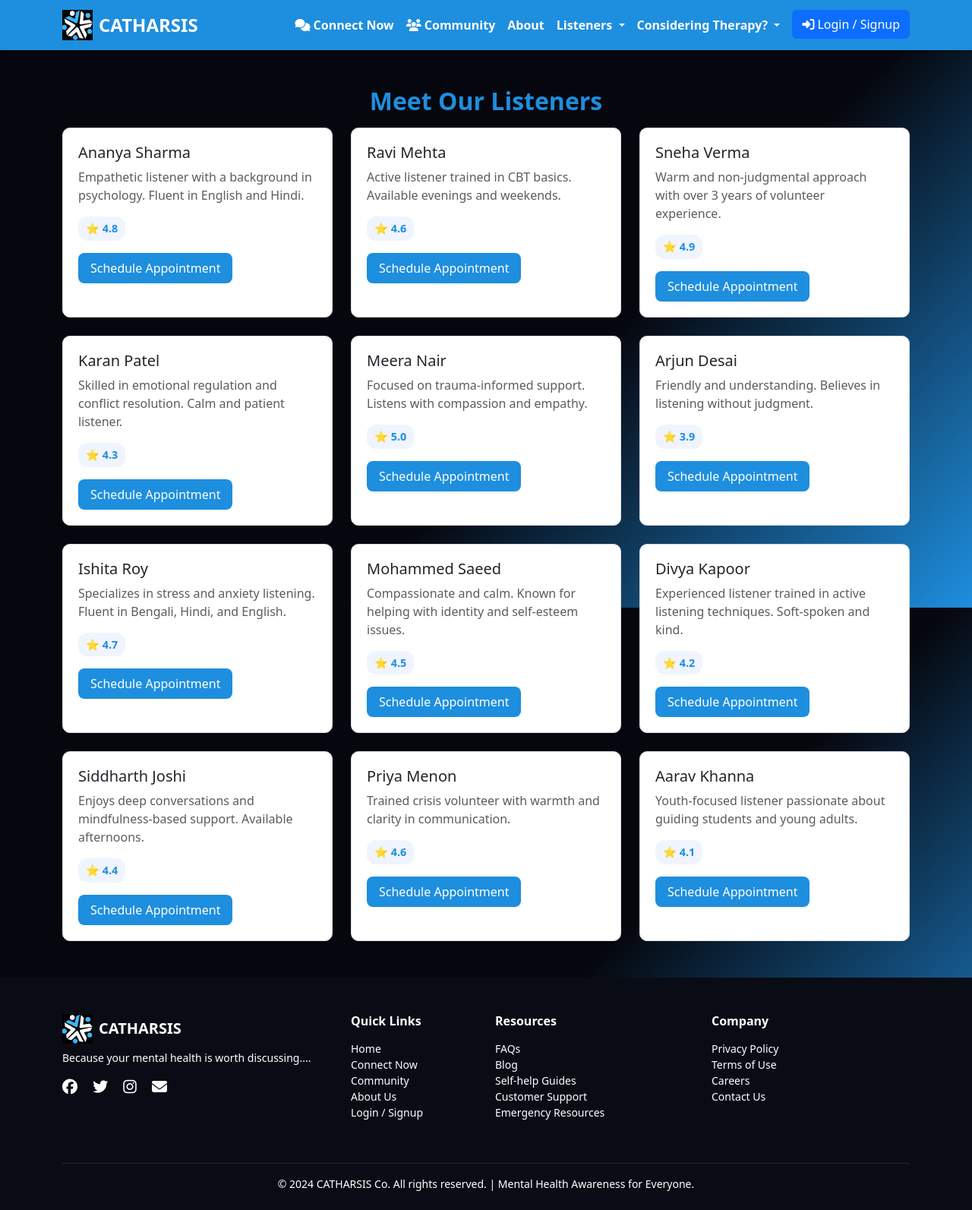
After one commit to shresthapal2808/Catharsis, a Django app: page /listeners/profile/ in a window 1280 px wide. The commit adds this page. Shown: the whole page at 76% size. Run offline with Django 5.2, Linux system fonts and the light colour scheme.

Commit message:
Applied changes to navbar, added some more pages

```diff
--- a/catharsis/admin.py
+++ b/catharsis/admin.py
@@ -2,5 +2,6 @@ from django.contrib import admin
 from .models import SurveyResponse
 
 
+
 # Register your models here.
 admin.site.register(SurveyResponse)
--- a/catharsis/models.py
+++ b/catharsis/models.py
@@ -1,4 +1,5 @@
 from django.db import models
+from django.contrib.auth.models import User
 
 class SurveyResponse(models.Model):
     age_group = models.CharField(max_length=50)
--- a/catharsis/templates/catharsis/base.html
+++ b/catharsis/templates/catharsis/base.html
@@ -36,8 +36,27 @@
                     <li class="nav-item"><a class="nav-link" href="{% url 'connect' %}"><i class="fa fa-comments me-1"></i>Connect Now</a></li>
                     <li class="nav-item"><a class="nav-link" href="{% url 'community' %}"><i class="fa fa-users me-1"></i>Community</a></li>
                     <li class="nav-item"><a class="nav-link" href="{% url 'about' %}">About</a></li>
-                    <li class="nav-item"><a class="nav-link" href= "/welcome/">Listeners</a></li>
-                    <li class="nav-item"><a class="nav-link" href= "/welcome/">Therapists</a></li>
+                    <li class="nav-item dropdown">
+                        <a class="nav-link dropdown-toggle" href="#" id="listenerDropdown" role="button" data-bs-toggle="dropdown" aria-expanded="false">
+                          Listeners
+                        </a>
+                        <ul class="dropdown-menu" aria-labelledby="listenerDropdown">
+                          <li><a class="dropdown-item" href="{% url 'listener_profile' %}">Listener Profile</a></li>
+                          <li><a class="dropdown-item" href="{% url 'listener_ratings' %}">Ratings</a></li>
+                          <li><a class="dropdown-item" href="{% url 'listener_experience' %}">Experience</a></li>
+                        </ul>
+                      </li>
+
+                    <li class="nav-item dropdown">
+                        <a class="nav-link dropdown-toggle" href="#" id="therapyDropdown" role="button" data-bs-toggle="dropdown" aria-expanded="false">
+                          Considering Therapy?
+                        </a>
+                        <ul class="dropdown-menu" aria-labelledby="therapyDropdown">
+                          <li><a class="dropdown-item" href="{% url 'audio_therapy' %}">Audio Therapy</a></li>
+                          <li><a class="dropdown-item" href="{% url 'video_therapy' %}">Video Therapy</a></li>
+                          <li><a class="dropdown-item" href="{% url 'chat_therapy' %}">Therapy through Chatting</a></li>
+                        </ul>
+                      </li>
                     <li class="nav-item ms-2">
                         <a class="btn btn-primary" href="login/"><i class="fa fa-sign-in-alt me-1"></i>Login / Signup</a>
                     </li>
--- /dev/null
+++ b/catharsis/templates/catharsis/listener_profile.html
@@ -0,0 +1,212 @@
+{% extends 'catharsis/base.html' %}
+{% load static %}
+
+{% block content %}
+<link href="https://cdn.jsdelivr.net/npm/bootstrap@5.3.3/dist/css/bootstrap.min.css" rel="stylesheet">
+
+<style>
+
+   html, body {
+        height: 100%;
+        margin: 0;
+        background: linear-gradient(135deg, #06070e 60%, #1e8ede 100%);
+        background-attachment: fixed;
+        background-repeat: no-repeat;
+    }
+
+  .listener-card {
+    border: 1px solid #ddd;
+    border-radius: 10px;
+    padding: 20px;
+    transition: box-shadow 0.3s ease;
+    background-color: #ffffff;
+  }
+
+  .listener-card:hover {
+    box-shadow: 0 0 12px rgba(0, 0, 0, 0.1);
+  }
+
+  .rating-badge {
+    font-size: 0.9rem;
+    padding: 5px 10px;
+    border-radius: 12px;
+    background-color: #f0f4ff;
+    color: #1e8ede;
+    font-weight: 600;
+    display: inline-block;
+  }
+
+  .card-button {
+    background-color: #1e8ede;
+    color: white;
+    border: none;
+    padding: 8px 16px;
+    border-radius: 8px;
+    text-decoration: none;
+    font-weight: 500;
+  }
+
+  .card-button:hover {
+    background-color: #166cbb;
+    color: white;
+  }
+
+  .section-title {
+    text-align: center;
+    margin-top: 2rem;
+    margin-bottom: 1rem;
+    color: #1e8ede;
+  }
+</style>
+
+<div class="container my-5">
+  <h2 class="section-title">Meet Our Listeners</h2>
+  <div class="row g-4">
+
+    <!-- Card 1 -->
+    <div class="col-md-4">
+      <div class="listener-card h-100">
+        <h5 class="mb-2">Ananya Sharma</h5>
+        <p class="text-muted">Empathetic listener with a background in psychology. Fluent in English and Hindi.</p>
+        <div class="mb-2">
+          <span class="rating-badge">⭐ 4.8</span>
+        </div>
+        <a href="/welcome/" class="card-button mt-2 d-inline-block">Schedule Appointment</a>
+      </div>
+    </div>
+
+    <!-- Card 2 -->
+    <div class="col-md-4">
+      <div class="listener-card h-100">
+        <h5 class="mb-2">Ravi Mehta</h5>
+        <p class="text-muted">Active listener trained in CBT basics. Available evenings and weekends.</p>
+        <div class="mb-2">
+          <span class="rating-badge">⭐ 4.6</span>
+        </div>
+        <a href="/welcome/" class="card-button mt-2 d-inline-block">Schedule Appointment</a>
+      </div>
+    </div>
+
+    <!-- Card 3 -->
+    <div class="col-md-4">
+      <div class="listener-card h-100">
+        <h5 class="mb-2">Sneha Verma</h5>
+        <p class="text-muted">Warm and non-judgmental approach with over 3 years of volunteer experience.</p>
+        <div class="mb-2">
+          <span class="rating-badge">⭐ 4.9</span>
+        </div>
+        <a href="/welcome/" class="card-button mt-2 d-inline-block">Schedule Appointment</a>
+      </div>
+    </div>
+
+    <!-- Card 4 -->
+    <div class="col-md-4">
+      <div class="listener-card h-100">
+        <h5 class="mb-2">Karan Patel</h5>
+        <p class="text-muted">Skilled in emotional regulation and conflict resolution. Calm and patient listener.</p>
+        <div class="mb-2">
+          <span class="rating-badge">⭐ 4.3</span>
+        </div>
+        <a href="/welcome/" class="card-button mt-2 d-inline-block">Schedule Appointment</a>
+      </div>
+    </div>
+
+    <!-- Card 5 -->
+    <div class="col-md-4">
+      <div class="listener-card h-100">
+        <h5 class="mb-2">Meera Nair</h5>
+        <p class="text-muted">Focused on trauma-informed support. Listens with compassion and empathy.</p>
+        <div class="mb-2">
+          <span class="rating-badge">⭐ 5.0</span>
+        </div>
+        <a href="/welcome/" class="card-button mt-2 d-inline-block">Schedule Appointment</a>
+      </div>
+    </div>
+
+    <!-- Card 6 -->
+    <div class="col-md-4">
+      <div class="listener-card h-100">
+        <h5 class="mb-2">Arjun Desai</h5>
+        <p class="text-muted">Friendly and understanding. Believes in listening without judgment.</p>
+        <div class="mb-2">
+          <span class="rating-badge">⭐ 3.9</span>
+        </div>
+        <a href="/welcome/" class="card-button mt-2 d-inline-block">Schedule Appointment</a>
+      </div>
+    </div>
+
+    <!-- Card 7 -->
+    <div class="col-md-4">
+      <div class="listener-card h-100">
+        <h5 class="mb-2">Ishita Roy</h5>
+        <p class="text-muted">Specializes in stress and anxiety listening. Fluent in Bengali, Hindi, and English.</p>
+        <div class="mb-2">
+          <span class="rating-badge">⭐ 4.7</span>
+        </div>
+        <a href="/welcome/" class="card-button mt-2 d-inline-block">Schedule Appointment</a>
+      </div>
+    </div>
+
+    <!-- Card 8 -->
+    <div class="col-md-4">
+      <div class="listener-card h-100">
+        <h5 class="mb-2">Mohammed Saeed</h5>
+        <p class="text-muted">Compassionate and calm. Known for helping with identity and self-esteem issues.</p>
+        <div class="mb-2">
+          <span class="rating-badge">⭐ 4.5</span>
+        </div>
+        <a href="/welcome/" class="card-button mt-2 d-inline-block">Schedule Appointment</a>
+      </div>
+    </div>
+
+    <!-- Card 9 -->
+    <div class="col-md-4">
+      <div class="listener-card h-100">
+        <h5 class="mb-2">Divya Kapoor</h5>
+        <p class="text-muted">Experienced listener trained in active listening techniques. Soft-spoken and kind.</p>
+        <div class="mb-2">
+          <span class="rating-badge">⭐ 4.2</span>
+        </div>
+        <a href="/welcome/" class="card-button mt-2 d-inline-block">Schedule Appointment</a>
+      </div>
+    </div>
+
+    <!-- Card 10 -->
+    <div class="col-md-4">
+      <div class="listener-card h-100">
+        <h5 class="mb-2">Siddharth Joshi</h5>
+        <p class="text-muted">Enjoys deep conversations and mindfulness-based support. Available afternoons.</p>
+        <div class="mb-2">
+          <span class="rating-badge">⭐ 4.4</span>
+        </div>
+        <a href="/welcome/" class="card-button mt-2 d-inline-block">Schedule Appointment</a>
+      </div>
+    </div>
+
+    <!-- Card 11 -->
+    <div class="col-md-4">
+      <div class="listener-card h-100">
+        <h5 class="mb-2">Priya Menon</h5>
+        <p class="text-muted">Trained crisis volunteer with warmth and clarity in communication.</p>
+        <div class="mb-2">
+          <span class="rating-badge">⭐ 4.6</span>
+        </div>
+        <a href="/welcome/" class="card-button mt-2 d-inline-block">Schedule Appointment</a>
+      </div>
+    </div>
+
+    <!-- Card 12 -->
+    <div class="col-md-4">
+      <div class="listener-card h-100">
+        <h5 class="mb-2">Aarav Khanna</h5>
+        <p class="text-muted">Youth-focused listener passionate about guiding students and young adults.</p>
+        <div class="mb-2">
+          <span class="rating-badge">⭐ 4.1</span>
+        </div>
+        <a href="/welcome/" class="card-button mt-2 d-inline-block">Schedule Appointment</a>
+      </div>
+    </div>
+
+  </div>
+</div>
+{% endblock %}
--- a/catharsis/urls.py
+++ b/catharsis/urls.py
@@ -7,12 +7,32 @@ urlpatterns = [
     path('register/', views.register_step2, name='register'),
     path('welcome/', views.welcome_page, name='welcome'),
     path('survey/', views.survey, name='survey'),
+    path('about/', views.about, name='about'),
+    path('therapy/audio/', views.audio_therapy, name='audio_therapy'),
+    path('therapy/video/', views.video_therapy, name='video_therapy'),
+    path('therapy/chat/', views.chat_therapy, name='chat_therapy'),
+    path('listeners/profile/', views.listener_profile, name='listener_profile'),
+    path('listeners/ratings/', views.listener_ratings, name='listener_ratings'),
+    path('listeners/experience/', views.listener_experience, name='listener_experience'),
+    path('community/', views.community, name='community'),
+
+
+
 
 
     #unfinished pages
     path('connect/', views.unfinished_page, name='connect'),
-    path('community/', views.unfinished_page, name='community'),
-    path('about/', views.unfinished_page, name='about'),
+
+    #listeners
+    path('listener_ratings/', views.unfinished_page, name='listener_ratings'),
+    path('listener_experience/', views.unfinished_page, name='listener_experience'),
+
+    #therapy
+    path('audio/', views.unfinished_page, name='audio_therapy'),
+    path('video/', views.unfinished_page, name='video_therapy'),
+    path('chat/', views.unfinished_page, name='chat_therapy'),
+
+
 
     #footer
     path('faq/', views.unfinished_page, name='faq'),
--- a/catharsis/views.py
+++ b/catharsis/views.py
@@ -5,12 +5,38 @@ from django.contrib import messages
 from .models import SurveyResponse
 from django.contrib.auth.decorators import login_required
 
+
+
 @login_required
 def unfinished_page(request):
     return render(request, 'catharsis/unfinished.html')
 
 def index(request):
     return render(request, 'catharsis/index.html')
+
+def about(request):
+    return render(request, 'catharsis/about.html')
+
+def audio_therapy(request):
+    return render(request, 'catharsis/audio.html')
+
+def video_therapy(request):
+    return render(request, 'catharsis/video.html')
+
+def chat_therapy(request):
+    return render(request, 'catharsis/chat.html')
+
+def listener_profile(request):
+    return render(request, 'catharsis/listener_profile.html')
+
+def listener_ratings(request):
+    return render(request, 'catharsis/listener_ratings.html')
+
+def listener_experience(request):
+    return render(request, 'catharsis/listener_experience.html')
+
+def community(request):
+    return render(request, 'catharsis/community.html')
 
 def login_view(request):
     if request.method == 'POST':
```
Also changed, not shown: catharsis/templates/catharsis/about.html (added, +73 -0 lines), catharsis/templates/catharsis/community.html (added, +118 -0 lines), catharsis/migrations/0004_thread_reply.py (added), catharsis/migrations/0005_remove_thread_user_delete_reply_delete_thread.py (added), catharsis/static/catharsis/css/styles.css (line endings or trailing spaces), catharsis/templates/catharsis/audio.html (added), catharsis/templates/catharsis/chat.html (added), catharsis/templates/catharsis/listener_experience.html (added), catharsis/templates/catharsis/listener_ratings.html (added), catharsis/templates/catharsis/video.html (added).
